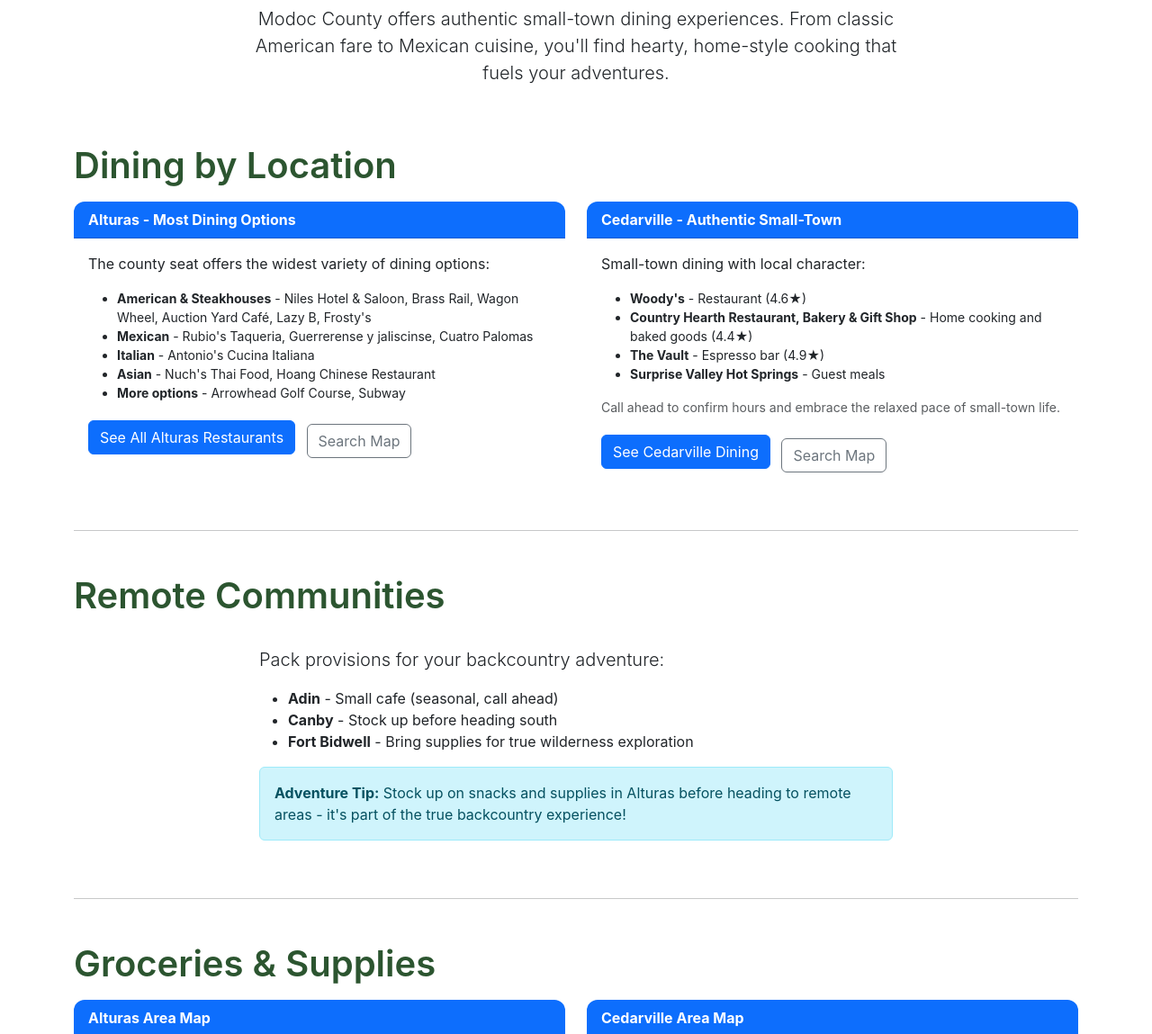
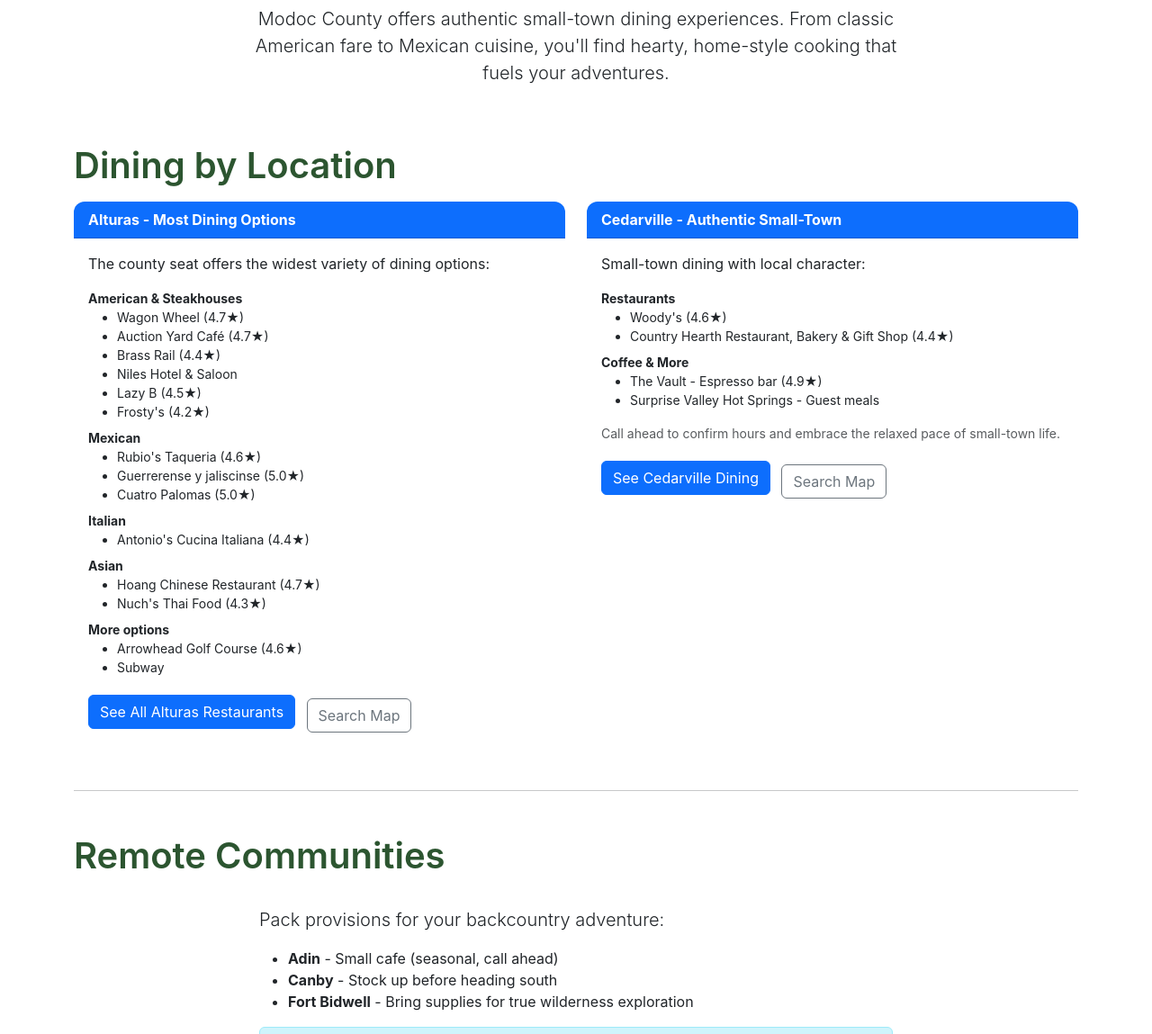
Before and after one commit to cmcguinness/VisitModoc, a Flask app: page /where-to-eat in a window 1280 px wide. Shown: the part 504-1653 px from the top of the page at 90% size. Run offline with Flask 3, Linux system fonts and the light colour scheme.

Commit message:
Menu / content improvements

```diff
--- a/templates/where-to-eat.html
+++ b/templates/where-to-eat.html
@@ -33,13 +33,37 @@
                         </div>
                         <div class="card-body">
                             <p>The county seat offers the widest variety of dining options:</p>
-                            <ul class="mb-3 small">
-                                <li><strong>American & Steakhouses</strong> - Niles Hotel & Saloon, Brass Rail, Wagon Wheel, Auction Yard Café, Lazy B, Frosty's</li>
-                                <li><strong>Mexican</strong> - Rubio's Taqueria, Guerrerense y jaliscinse, Cuatro Palomas</li>
-                                <li><strong>Italian</strong> - Antonio's Cucina Italiana</li>
-                                <li><strong>Asian</strong> - Nuch's Thai Food, Hoang Chinese Restaurant</li>
-                                <li><strong>More options</strong> - Arrowhead Golf Course, Subway</li>
-                            </ul>
+                            <div class="small">
+                                <strong>American & Steakhouses</strong>
+                                <ul class="mb-2">
+                                    <li>Wagon Wheel (4.7★)</li>
+                                    <li>Auction Yard Café (4.7★)</li>
+                                    <li>Brass Rail (4.4★)</li>
+                                    <li>Niles Hotel & Saloon</li>
+                                    <li>Lazy B (4.5★)</li>
+                                    <li>Frosty's (4.2★)</li>
+                                </ul>
+                                <strong>Mexican</strong>
+                                <ul class="mb-2">
+                                    <li>Rubio's Taqueria (4.6★)</li>
+                                    <li>Guerrerense y jaliscinse (5.0★)</li>
+                                    <li>Cuatro Palomas (5.0★)</li>
+                                </ul>
+                                <strong>Italian</strong>
+                                <ul class="mb-2">
+                                    <li>Antonio's Cucina Italiana (4.4★)</li>
+                                </ul>
+                                <strong>Asian</strong>
+                                <ul class="mb-2">
+                                    <li>Hoang Chinese Restaurant (4.7★)</li>
+                                    <li>Nuch's Thai Food (4.3★)</li>
+                                </ul>
+                                <strong>More options</strong>
+                                <ul class="mb-3">
+                                    <li>Arrowhead Golf Course (4.6★)</li>
+                                    <li>Subway</li>
+                                </ul>
+                            </div>
                             <a href="/alturas#where-to-eat" class="btn btn-primary">See All Alturas Restaurants</a>
                             <a href="https://www.google.com/maps/search/restaurants+in+alturas+ca" target="_blank" class="btn btn-outline-secondary ms-2 mt-2">Search Map</a>
                         </div>
@@ -52,12 +76,18 @@
                         </div>
                         <div class="card-body">
                             <p>Small-town dining with local character:</p>
-                            <ul class="mb-3 small">
-                                <li><strong>Woody's</strong> - Restaurant (4.6★)</li>
-                                <li><strong>Country Hearth Restaurant, Bakery & Gift Shop</strong> - Home cooking and baked goods (4.4★)</li>
-                                <li><strong>The Vault</strong> - Espresso bar (4.9★)</li>
-                                <li><strong>Surprise Valley Hot Springs</strong> - Guest meals</li>
-                            </ul>
+                            <div class="small">
+                                <strong>Restaurants</strong>
+                                <ul class="mb-2">
+                                    <li>Woody's (4.6★)</li>
+                                    <li>Country Hearth Restaurant, Bakery & Gift Shop (4.4★)</li>
+                                </ul>
+                                <strong>Coffee & More</strong>
+                                <ul class="mb-3">
+                                    <li>The Vault - Espresso bar (4.9★)</li>
+                                    <li>Surprise Valley Hot Springs - Guest meals</li>
+                                </ul>
+                            </div>
                             <p class="text-muted small mb-3">Call ahead to confirm hours and embrace the relaxed pace of small-town life.</p>
                             <a href="/cedarville#where-to-eat" class="btn btn-primary">See Cedarville Dining</a>
                             <a href="https://www.google.com/maps/search/restaurants+in+cedarville+ca" target="_blank" class="btn btn-outline-secondary ms-2 mt-2">Search Map</a>
@@ -97,66 +127,34 @@
         <div class="mb-5">
             <h2 class="section-title">Groceries & Supplies</h2>
 
-            <!-- Maps Section -->
-            <div class="row g-4 mb-4">
-                <div class="col-md-6">
-                    <div class="card">
-                        <div class="card-header bg-primary text-white">
-                            <strong>Alturas Area Map</strong>
-                        </div>
-                        <div class="card-body p-0">
-                            <iframe
-                                src="https://www.google.com/maps/embed?pb=!1m18!1m12!1m3!1d12182.956385!2d-120.5449!3d41.4870!2m3!1f0!2f0!3f0!3m2!1i1024!2i768!4f13.1!3m3!1m2!1s0x54cf3d8b6c8f8d8d%3A0x8e8c8c8c8c8c8c8c!2sAlturas%2C%20CA%2096101!5e0!3m2!1sen!2sus!4v1234567890"
-                                width="100%"
-                                height="300"
-                                style="border:0;"
-                                allowfullscreen=""
-                                loading="lazy"
-                                referrerpolicy="no-referrer-when-downgrade">
-                            </iframe>
-                        </div>
-                        <div class="card-footer text-muted small">
-                            <a href="https://www.google.com/maps/search/grocery+stores+alturas+ca/@41.487,120.5449,14z" target="_blank">View larger map</a>
-                        </div>
-                    </div>
-                </div>
-                <div class="col-md-6">
-                    <div class="card">
-                        <div class="card-header bg-primary text-white">
-                            <strong>Cedarville Area Map</strong>
-                        </div>
-                        <div class="card-body p-0">
-                            <iframe
-                                src="https://www.google.com/maps/embed?pb=!1m18!1m12!1m3!1d24365.912770!2d-120.1726!3d41.5318!2m3!1f0!2f0!3f0!3m2!1i1024!2i768!4f13.1!3m3!1m2!1s0x54cf5e5e5e5e5e5e%3A0x5e5e5e5e5e5e5e5e!2sCedarville%2C%20CA%2096104!5e0!3m2!1sen!2sus!4v1234567890"
-                                width="100%"
-                                height="300"
-                                style="border:0;"
-                                allowfullscreen=""
-                                loading="lazy"
-                                referrerpolicy="no-referrer-when-downgrade">
-                            </iframe>
-                        </div>
-                        <div class="card-footer text-muted small">
-                            <a href="https://www.google.com/maps/search/stores+cedarville+ca/@41.5318,120.1726,14z" target="_blank">View larger map</a>
-                        </div>
-                    </div>
-                </div>
-            </div>
-
             <div class="row g-4">
                 <div class="col-md-4">
                     <div class="card h-100">
                         <div class="card-body">
                             <h5 class="card-title">Alturas - Full Services</h5>
-                            <ul class="small">
-                                <li><strong><a href="https://www.google.com/maps/search/?api=1&query=Holiday+Market+Alturas+CA" target="_blank">Holiday Market</a></strong> - Full-service supermarket</li>
-                                <li><strong><a href="https://www.groceryoutlet.com/grand-opening/alturas-ca" target="_blank">Grocery Outlet</a></strong> - 603 W 12th St</li>
-                                <li><strong><a href="https://www.google.com/maps/search/?api=1&query=Four+Corners+Market+Alturas+CA" target="_blank">Four Corners Market</a></strong> - Local grocery</li>
-                                <li><strong><a href="https://www.acehardware.com/store-details/04523" target="_blank">Four Seasons Supply (Ace Hardware)</a></strong> - 304 S Court St - Camping, fishing, outdoor gear</li>
-                                <li><strong><a href="https://modocmedicalcenter.org/last-frontier-pharmacy/" target="_blank">Last Frontier Pharmacy</a></strong> - 1111 N Nagle St</li>
-                                <li><strong><a href="https://www.riteaid.com/locations/ca/alturas/432-north-main-street.html" target="_blank">Rite Aid Pharmacy</a></strong> - 432 N Main St</li>
-                                <li><strong>Gas stations & convenience stores</strong> - Multiple locations</li>
-                            </ul>
+                            <div class="small">
+                                <strong>Groceries</strong>
+                                <ul class="mb-2">
+                                    <li>Holiday Market (4.5★)</li>
+                                    <li>Grocery Outlet (4.5★)</li>
+                                    <li>Four Corners Market (4.5★)</li>
+                                    <li>Dollar General (3.9★)</li>
+                                    <li>Bottle Shop - Deli sandwiches (4.1★)</li>
+                                </ul>
+                                <strong>Outdoor & Services</strong>
+                                <ul class="mb-2">
+                                    <li>Four Seasons Supply (Ace Hardware)</li>
+                                    <li>Last Frontier Pharmacy</li>
+                                    <li>Rite Aid Pharmacy</li>
+                                </ul>
+                                <strong>Gas & Convenience</strong>
+                                <ul class="mb-2">
+                                    <li>Valero - Modoc Mini Mart (4.5★)</li>
+                                    <li>Gils Gas And Grocery (4.1★)</li>
+                                    <li>Chevron (3.6★)</li>
+                                </ul>
+                            </div>
+                            <a href="https://www.google.com/maps/search/stores+in+alturas+ca" target="_blank" class="btn btn-sm btn-outline-primary">Search Map</a>
                         </div>
                     </div>
                 </div>
@@ -165,11 +163,13 @@
                         <div class="card-body">
                             <h5 class="card-title">Cedarville - Basic Provisions</h5>
                             <ul class="small">
-                                <li><strong><a href="https://www.yelp.com/biz/pages-market-cedarville" target="_blank">Pages Market</a></strong> - Local grocery store</li>
-                                <li><strong><a href="https://www.google.com/maps/search/?api=1&query=Corner+Store+Cedarville+CA" target="_blank">Corner Store</a></strong> - 600 Main St</li>
-                                <li><strong>Gas station</strong> - Fuel and convenience items</li>
+                                <li><strong><a href="https://www.google.com/maps/search/?api=1&query=Pages+Market+Cedarville+CA" target="_blank">Pages Market</a></strong> - 488 Main St (4.2★)</li>
+                                <li><strong><a href="https://www.google.com/maps/search/?api=1&query=Corner+Store+Cedarville+CA" target="_blank">Corner Store</a></strong> - 600 Main St (4.7★)</li>
+                                <li><strong><a href="https://www.google.com/maps/search/?api=1&query=Valley+Farm+Store+Cedarville+CA" target="_blank">Valley Farm Store</a></strong> - Fresh meats (5.0★)</li>
+                                <li><strong><a href="https://www.google.com/maps/search/?api=1&query=Wayward+Butterfly+Cedarville+CA" target="_blank">Wayward Butterfly</a></strong> - Gift shop (5.0★)</li>
                                 <li><strong>What to bring</strong> - Fresh produce, specialty items</li>
                             </ul>
+                            <a href="https://www.google.com/maps/search/stores+in+cedarville+ca" target="_blank" class="btn btn-sm btn-outline-primary">Search Map</a>
                         </div>
                     </div>
                 </div>
```
Also changed, not shown: templates/alturas.html (+10 -9 lines), templates/cedarville.html (+6 -3 lines).
